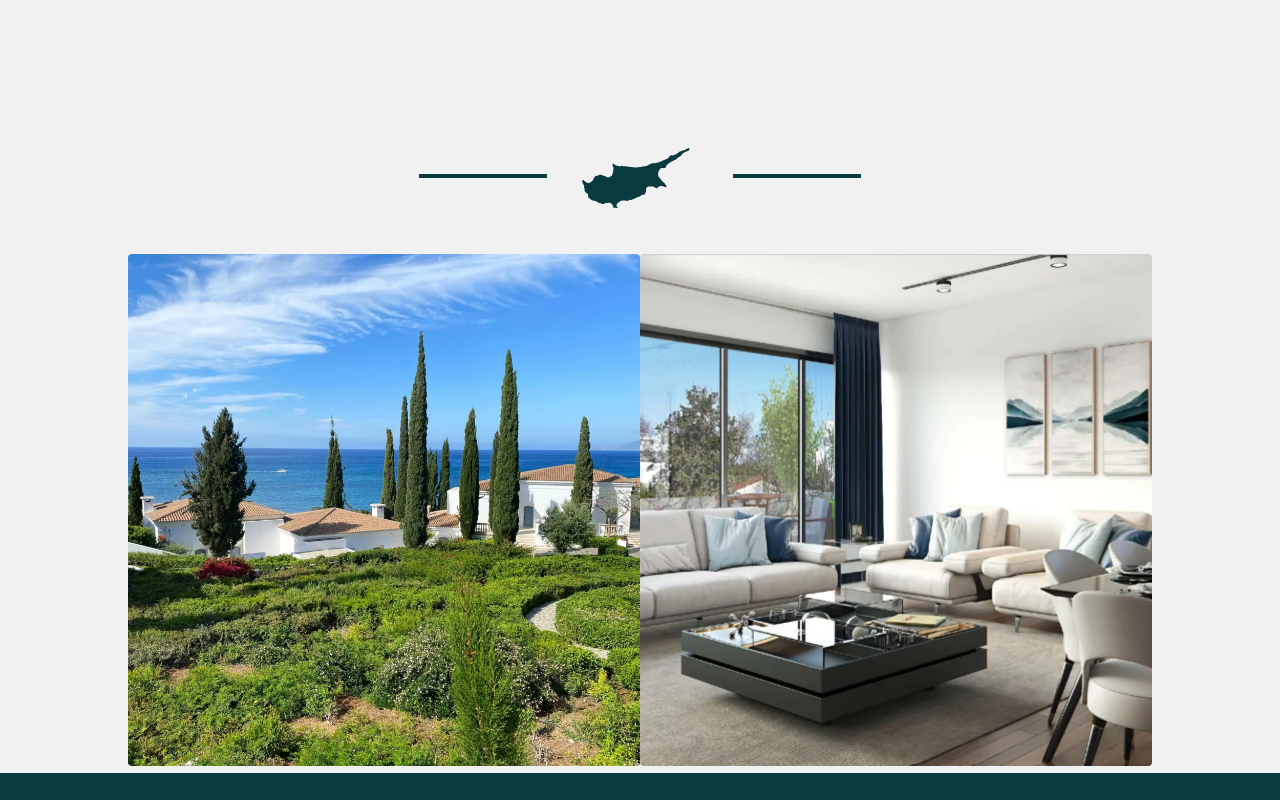
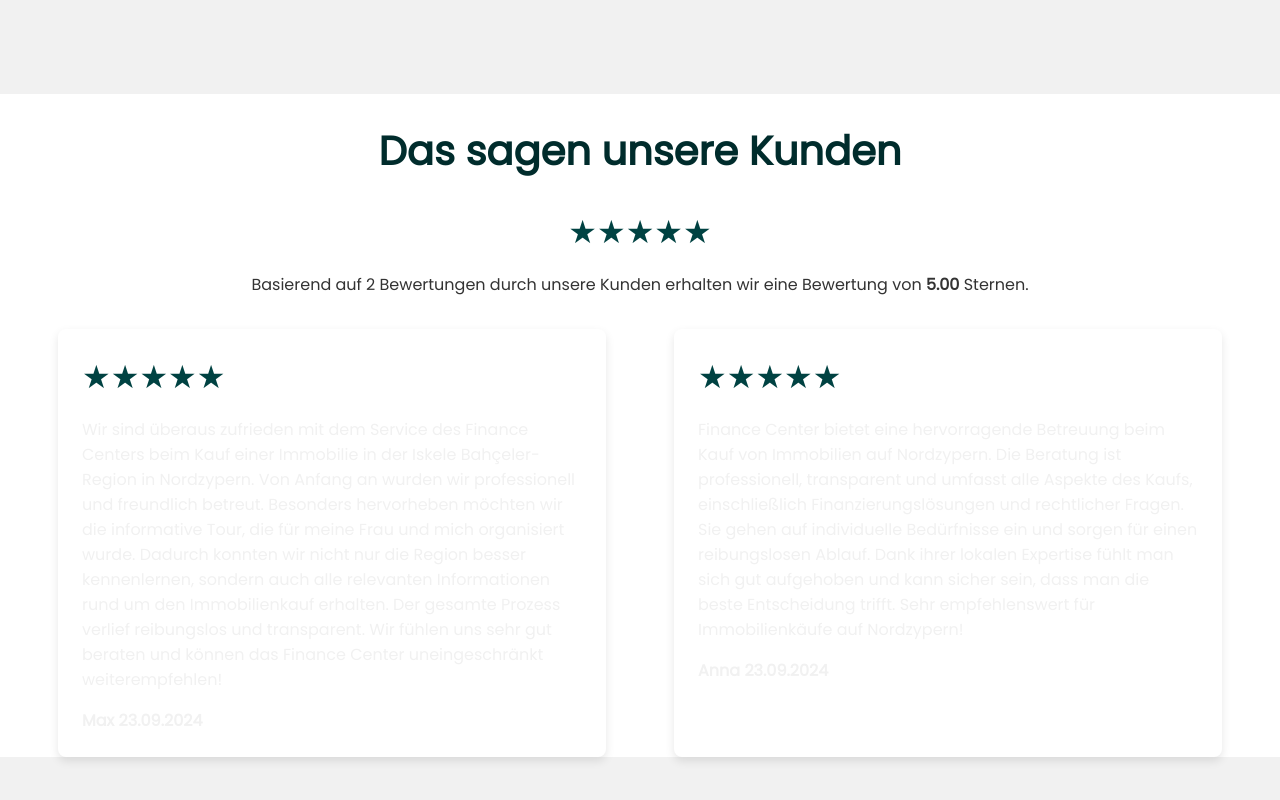
Before and after one commit to thisbeilithyor/financecm, a React (Create React App) app in the folder frontend/: page / in a window 1280 px wide. Shown: the part 1600-2400 px from the top of the page. Built offline with nearby package versions, Linux system fonts and the light colour scheme; no server answers.

Commit message:
Kundenbewertungen

```diff
--- /dev/null
+++ b/frontend/src/nonadmin/homepage/Bewertungen.js
@@ -0,0 +1,60 @@
+import { useNavigate } from "react-router-dom";
+import React from "react";
+
+const reviews = [
+  {
+    id: 1,
+    name: "Max",
+    date: "23.09.2024",
+    rating: 5,
+    text: `Wir sind überaus zufrieden mit dem Service des Finance Centers beim Kauf einer Immobilie in der Iskele Bahçeler-Region in Nordzypern. Von Anfang an wurden wir professionell und freundlich betreut. Besonders hervorheben möchten wir die informative Tour, die für meine Frau und mich organisiert wurde. Dadurch konnten wir nicht nur die Region besser kennenlernen, sondern auch alle relevanten Informationen rund um den Immobilienkauf erhalten. Der gesamte Prozess verlief reibungslos und transparent. Wir fühlen uns sehr gut beraten und können das Finance Center uneingeschränkt weiterempfehlen!`,
+  },
+  {
+    id: 2,
+    name: "Anna",
+    date: "23.09.2024",
+    rating: 5,
+    text: `Finance Center bietet eine hervorragende Betreuung beim Kauf von Immobilien auf Nordzypern. Die Beratung ist professionell, transparent und umfasst alle Aspekte des Kaufs, einschließlich Finanzierungslösungen und rechtlicher Fragen. Sie gehen auf individuelle Bedürfnisse ein und sorgen für einen reibungslosen Ablauf. Dank ihrer lokalen Expertise fühlt man sich gut aufgehoben und kann sicher sein, dass man die beste Entscheidung trifft. Sehr empfehlenswert für Immobilienkäufe auf Nordzypern!`,
+  },
+];
+
+const StarRating = ({ rating }) => {
+  return (
+    <div className="kundenbewertungen-sterne">
+      {[1, 2, 3, 4, 5].map((i) => (
+        <span key={i} className={i <= rating ? "stern-ausgefuellt" : "stern-leer"}>
+          ★
+        </span>
+      ))}
+    </div>
+  );
+};
+
+const Bewertungen = () => {
+  const averageRating =
+    reviews.reduce((sum, r) => sum + r.rating, 0) / reviews.length;
+
+  return (
+    <div className="kundenbewertungen-seite">
+      <h1 className="kundenbewertungen-titel">Das sagen unsere Kunden</h1>
+      <StarRating rating={averageRating} />
+      <p className="kundenbewertungen-durchschnitt">
+        Basierend auf {reviews.length} Bewertungen durch unsere Kunden erhalten wir eine Bewertung von <strong>{averageRating.toFixed(2)}</strong> Sternen.
+      </p>
+
+      <div className="bewertungen-liste">
+        {reviews.map((review) => (
+          <div key={review.id} className="bewertung-box">
+            <StarRating rating={review.rating} />
+            <p className="bewertung-text">{review.text}</p>
+            <div className="bewertung-meta">
+              {review.name} {review.date}
+            </div>
+          </div>
+        ))}
+      </div>
+    </div>
+  );
+};
+
+export default Bewertungen;
--- a/frontend/src/nonadmin/homepage/Home.js
+++ b/frontend/src/nonadmin/homepage/Home.js
@@ -7,6 +7,7 @@
 import Einstieg from "./Einstieg.js";
 import ZweiBilder from "./ZweiBilder.js";
 import Checkliste from "../components/Checkliste.js";
+import Bewertungen from "./Bewertungen.js"
 
 import "../index.css";
 
@@ -17,6 +18,7 @@
         <Einstieg></Einstieg>
         <EntdeckenShowcase></EntdeckenShowcase>
         <RelevanteThemen></RelevanteThemen>
+        <Bewertungen></Bewertungen>
         <IslandGraphic></IslandGraphic>
 
         <ZweiBilder></ZweiBilder>
--- a/frontend/src/nonadmin/index.css
+++ b/frontend/src/nonadmin/index.css
@@ -382,8 +382,7 @@
     display: block;
 }
 
-.infoTxt{
-}
+/*Hier stand mal .infoTxt*/
 
 .infoContainer {
     max-width:max-content;
@@ -419,3 +418,67 @@
     bottom: 0;
     left: 0;
 }
+
+/* Gesamter Seitenbereich */
+.kundenbewertungen-seite {
+  max-width: 1200px;
+  margin: 0 auto;
+  text-align: center;
+}
+
+/* Überschrift */
+.kundenbewertungen-titel {
+  font-size: 2.5rem;
+  font-weight: 700;
+  color: #002c2c;
+}
+
+/* Durchschnittlicher Bewertungstext */
+.kundenbewertungen-durchschnitt {
+  margin: 1rem 0 2rem;
+  color: #333;
+}
+
+/* Sterneanzeige allgemein */
+.kundenbewertungen-sterne {
+  font-size: 2rem;
+  color: #004242;
+}
+
+/* Einzelne Sterne */
+.stern-leer {
+  color: #ccc;
+}
+
+.stern-ausgefuellt {
+  color: #004242;
+}
+
+/* Bereich für alle Bewertungen */
+.bewertungen-liste {
+  display: flex;
+  flex-direction: row;
+  justify-content: space-around;
+  flex-wrap: wrap;
+  gap: 2rem;
+}
+
+/* Einzelne Bewertung */
+.bewertung-box {
+  background: #ffffff;
+  border-radius: 8px;
+  padding: 1.5rem;
+  max-width: 500px;
+  box-shadow: 0 4px 10px rgba(0, 0, 0, 0.1);
+  text-align: left;
+}
+
+/* Bewertungstext */
+.bewertung-text {
+  margin: 1rem 0;
+}
+
+/* Name und Datum */
+.bewertung-meta {
+  font-weight: bold;
+}
```
Also changed, not shown: 1 other file (tests, documents, lock files or other folders).
